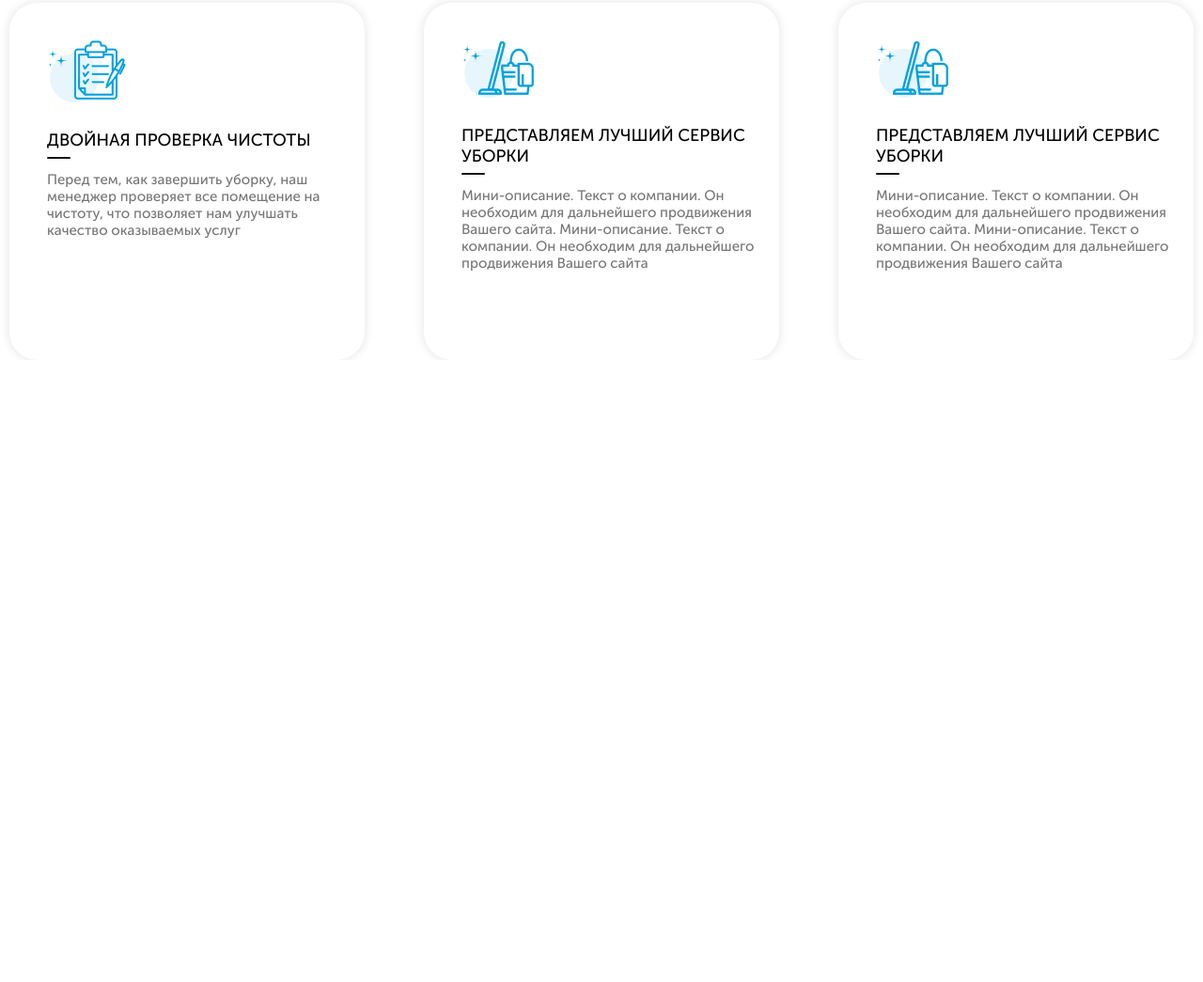
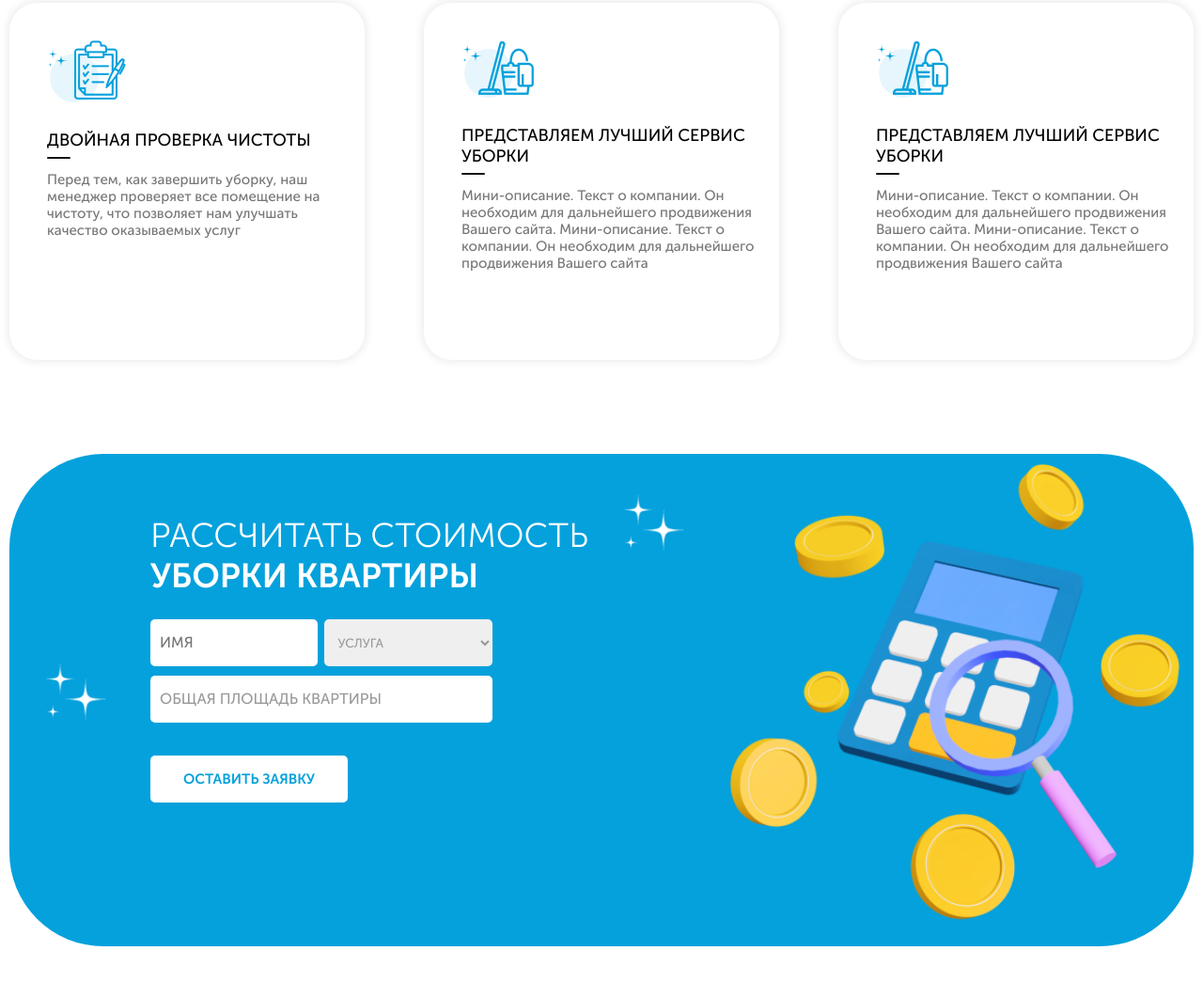
Before and after one commit to Meirzhan06/Pro-Clean, a plain HTML site: page index.html in a window 1280 px wide. Shown: the part 3521-4566 px from the top of the page at 94% size. Before the commit the page ends 3904 px from the top, so only its background shows below. Drawn offline with nearby package versions, Linux system fonts and the light colour scheme; files whose address does not match are found by name.

Commit message:
Add files via upload

```diff
--- a/css/style.css
+++ b/css/style.css
@@ -54,6 +54,9 @@
          url('../fonts/MuseoSansCyrl-900.woff') format('woff');
     font-weight: 900;
     font-style: normal;
+}
+body{
+    overflow-x: hidden;
 }
 *{
     box-sizing: border-box;
@@ -268,9 +271,9 @@ button:hover{
     height: 375px;
     border-radius: 100px;
     background-color: #05A1DC;
+    display: flex;
     position: absolute;
     z-index: 2;
-    display: flex;
 }
 .section2-block-1{
     width: 28%;
@@ -510,6 +513,92 @@ button:hover{
     color: #777777;
     font-size: 15px;
 }
+.section6{
+    height: auto;
+    padding: 100px 0;
+}
+.section6-block{
+    width: 100%;
+    height: auto;
+    border-radius: 100px;
+    background-color: #05A1DC;
+    display: flex;
+}
+.section6-block-1{
+    border-radius: 100px 0 0 100px;
+    width: 60%;
+    height: 100%;
+    position: relative;
+    padding: 65px 0 65px 150px;
+    color: #fff;
+}
+.section6-block-1 h1{
+    font-size: 36px;
+}
+.section6-block-1 img{
+    position: absolute;
+    height: 60px;
+    width: 65px;
+}
+.part1{
+    left: 5%;
+    bottom: 35%;
+}
+.part2{
+    right: 5%;
+    top: 10%;
+}
+.section6-block-1 input,select{
+    height: 50px;
+    border-radius: 5px;
+    border: none;
+    outline: none;
+    color: #999999;
+    padding-left: 10px;
+    width: 49%;
+}
+.section6-block-1 input,select::placeholder{
+    color: #999999;
+    font-size: 16px;
+}
+.section6-block-2{
+    border-radius: 0 100px 100px 0px;
+    width: 40%;
+    height: 100%;
+}
+.section6-block-2 img{
+    width: 100%;
+}
+.inputs{
+    margin-top: 25px;
+    display: flex;
+    justify-content: space-between;
+    width: 60%;
+}
+.input2{
+    margin-top: 10px;
+    width: 60%;
+}
+.input2 input{
+    width: 100%;
+    border-radius: 5px;
+    border: none;
+    outline: none;
+    color: #999999;
+    height: 50px;
+}
+.input2 input::placeholder{
+    color: #999999;
+    font-size: 16px;
+}
+.section6-block-1 button{
+    background-color: #fff;
+    color: #05A1DC;
+    font-weight: 700;
+    font-size: 15px;
+    margin-top: 35px;
+    height: 50px;
+}
 
 
 
@@ -700,6 +789,38 @@ button:hover{
     .item{
         flex-basis: 48%;
     }
+    .section6-block{
+        flex-direction: column-reverse;
+        align-items: center;
+    }
+    .section6-block-1{
+        width: 100%;
+        padding: 0 15px 60px 15px;
+        display: flex;
+        flex-direction: column;
+        align-items: center;
+    }
+    .inputs{
+        width: 100%;
+    }
+    .input2{
+        width: 100%;
+    }
+    .section6-block-1 button{
+        width: 100%;
+    }
+    .section6-block-2{
+        width: 60%;
+    }
+    .part2{
+        top: -10%;
+    }
+    .part1{
+        top: 10%;
+    }
+    .section6-block-1 h1{
+        text-align: center;
+    }
 }
 @media (max-width:768px) {
     .container{
@@ -746,6 +867,7 @@ button:hover{
         height: 50px;
         width: 50px;
     }
+
 }
 @media (max-width:380px) {
     .scroll-down-img{
@@ -762,4 +884,7 @@ button:hover{
     .s2{
         top: 10%;
     }
+    .part1{
+        top: 15%;
+    }
 }
--- a/index.html
+++ b/index.html
@@ -225,6 +225,32 @@
                     </div>
                 </div>
             </div>
+            <div class="section6">
+                <div class="section6-block">
+                    <div class="section6-block-1">
+                        <img class="part1" src="img/particles2.png" alt="">
+                        <img class="part2" src="img/particles2.png" alt="">
+                        <h1 class="text1">РАССЧИТАТЬ СТОИМОСТЬ</h1>
+                        <h1>УБОРКИ КВАРТИРЫ</h1>
+                        <div class="inputs">
+                            <input type="text" placeholder="ИМЯ">
+                            <select name="" id="">
+                                <option disabled selected value>УСЛУГА</option>
+                                <option value="">Генеральная уборка</option>
+                                <option value="">Поддерживающая уборка</option>
+                                <option value="">Мойка окон</option>
+                            </select>
+                        </div>
+                        <div class="input2">
+                            <input type="text" placeholder="ОБЩАЯ ПЛОЩАДЬ КВАРТИРЫ">
+                        </div>
+                        <button>ОСТАВИТЬ ЗАЯВКУ</button>
+                    </div>
+                    <div class="section6-block-2">
+                        <img src="img/calculator.png" alt="">
+                    </div>
+                </div>
+            </div>
         </div>
     </div>
     <script src="https://code.jquery.com/jquery-3.4.1.min.js"></script>
```
Also changed, not shown: img/blue-back.png (added), img/calculator.png (added).
